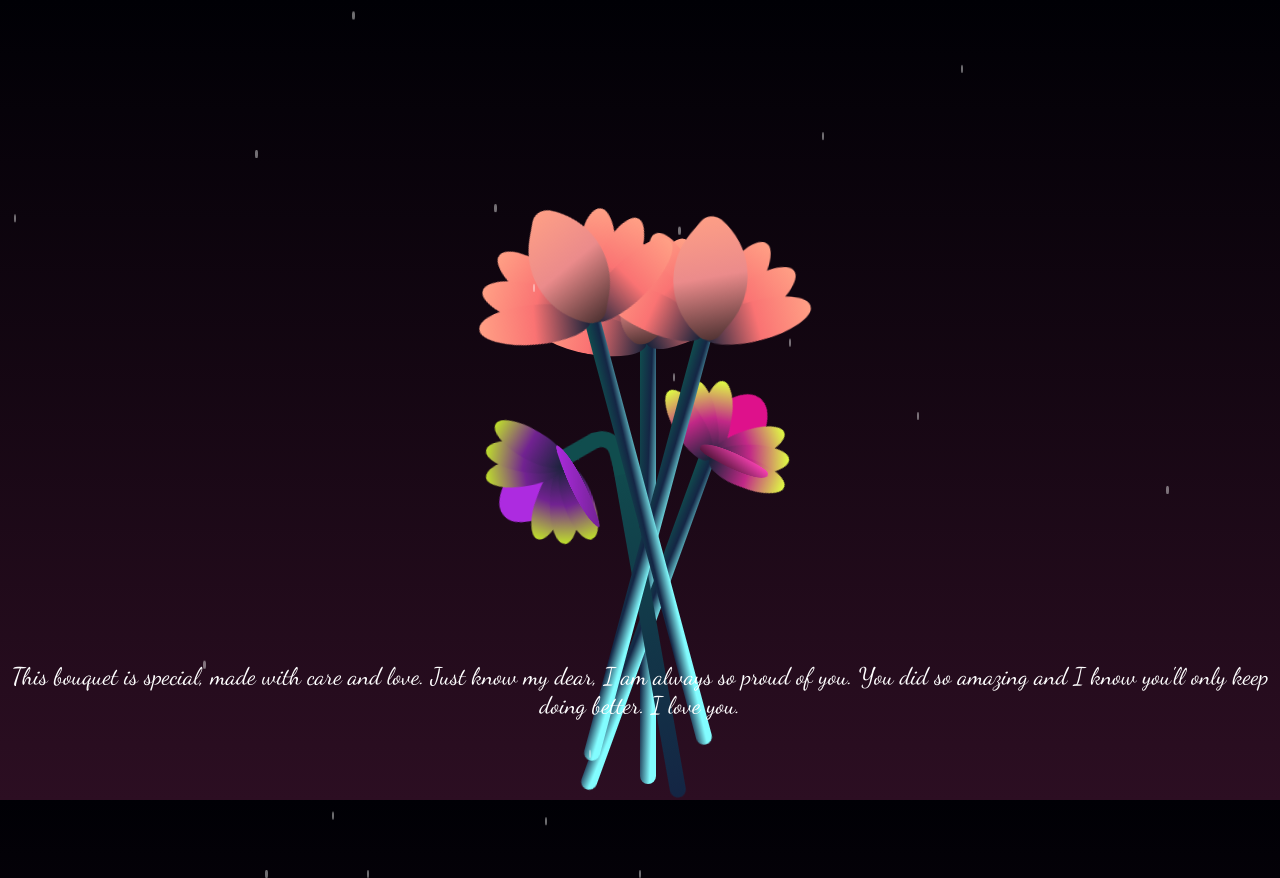
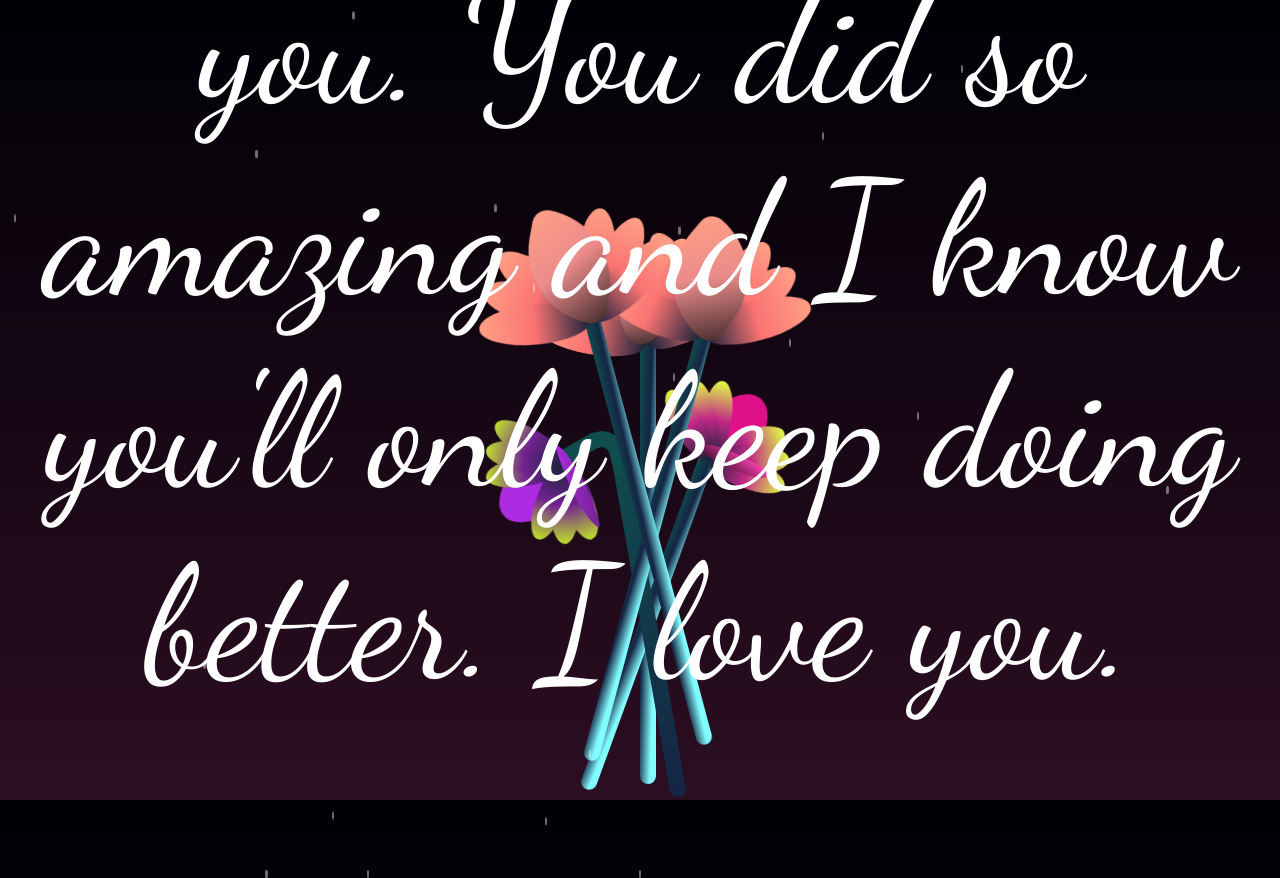
Before and after one commit to Cloudzisbot/Congratulations-my-love, a plain HTML site: page index.html in a window 1280 px wide. Drawn offline with nearby package versions, Linux system fonts and the light colour scheme.

Commit message:
Update styles.css

```diff
--- a/styles.css
+++ b/styles.css
@@ -178,7 +178,7 @@ h1 {
 /* Special Note Styling */
 .special-note {
   color: white;
-  font-size: 1.5rem;
+  font-size: 10rem;
   font-family: "Dancing Script", cursive;
   position: absolute;
   bottom: 10%;
```
